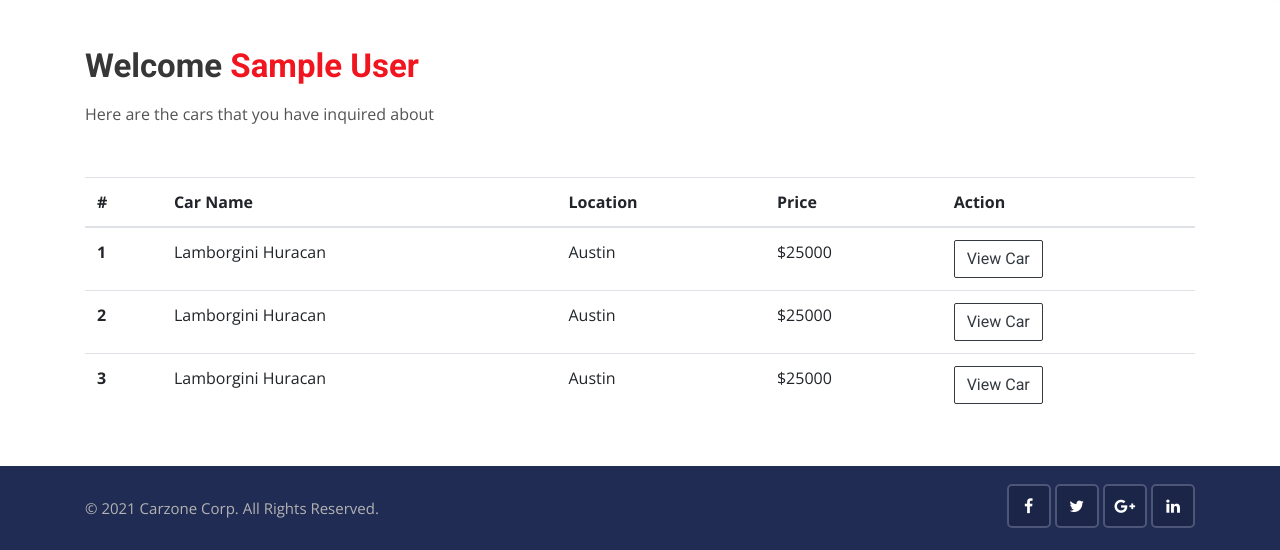
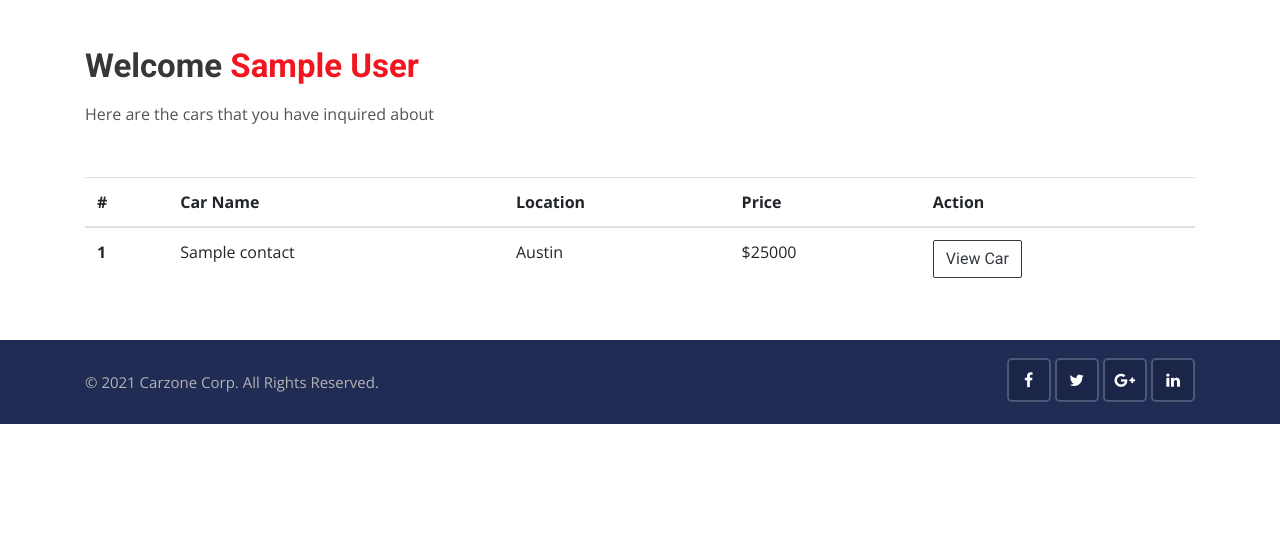
Before and after one commit to learninguser/django-training, a Django app: page /accounts/dashboard in a window 1280 px wide. Shown: the part 364-914 px from the top of the page. After the commit the page ends 788 px from the top, so only its background shows below. Run offline with Django 3.2, Linux system fonts and the light colour scheme; a user stored in the database is signed in; tables that the repository leaves empty hold one stand-in row (values such as "Sample post"); some libraries are stand-ins or nearby versions.

Commit message:
added user enquired cars to dashboard

```diff
--- a/accounts/views.py
+++ b/accounts/views.py
@@ -1,6 +1,7 @@
 from django.shortcuts import render, redirect
 from django.contrib import messages,auth
 from django.contrib.auth.models import User
+from contacts.models import Contact
 
 # Create your views here.
 def register(request):
@@ -54,7 +55,12 @@ def login(request):
     return render(request, 'accounts/login.html')
 
 def dashboard(request):
-    return render(request, 'accounts/dashboard.html')
+    if request.user.is_authenticated:
+        contacts = Contact.objects.filter(user_id=request.user.id)
+        context = {
+            'contacts': contacts,
+        }
+        return render(request, 'accounts/dashboard.html', context=context)
 
 def logout(request):
     auth.logout(request)
--- a/templates/accounts/dashboard.html
+++ b/templates/accounts/dashboard.html
@@ -35,27 +35,15 @@
 		</tr>
 	  </thead>
 	  <tbody>
+		{% for contact in contacts %}
 		<tr>
-		  <th scope="row">1</th>
-		  <td>Lamborgini Huracan</td>
+		  <th scope="row">{{ forloop.counter }}</th>
+		  <td>{{ contact.car_title }}</td>
 		  <td>Austin</td>
 		  <td>$25000</td>
-		  <td><a href="#" class="btn btn-outline-dark">View Car</a></td>
+		  <td><a href="{% url 'car_detail' contact.car_id %}" class="btn btn-outline-dark">View Car</a></td>
 		</tr>
-		<tr>
-		  <th scope="row">2</th>
-		  <td>Lamborgini Huracan</td>
-		  <td>Austin</td>
-		  <td>$25000</td>
-		  <td><a href="#" class="btn btn-outline-dark">View Car</a></td>
-		</tr>
-		<tr>
-		  <th scope="row">3</th>
-		  <td>Lamborgini Huracan</td>
-		  <td>Austin</td>
-		  <td>$25000</td>
-		  <td><a href="#" class="btn btn-outline-dark">View Car</a></td>
-		</tr>
+		{% endfor %}
 	  </tbody>
 	</table>
 </div>
--- a/templates/includes/topbar.html
+++ b/templates/includes/topbar.html
@@ -13,7 +13,7 @@
                 <ul class="top-social-media pull-right">
                     {% if user.is_authenticated %}
                     <li>
-                        <a href="#" class="nav-item">Welcome {{user.first_name}}</a>
+                        <a href="{% url 'dashboard' %}" class="nav-item">Welcome {{user.first_name}}</a>
                     </li>
                     <li>
                         <a href="{% url 'logout' %}" class="sign-in"><i class="fa fa-sign-out"></i> Logout</a>
```
